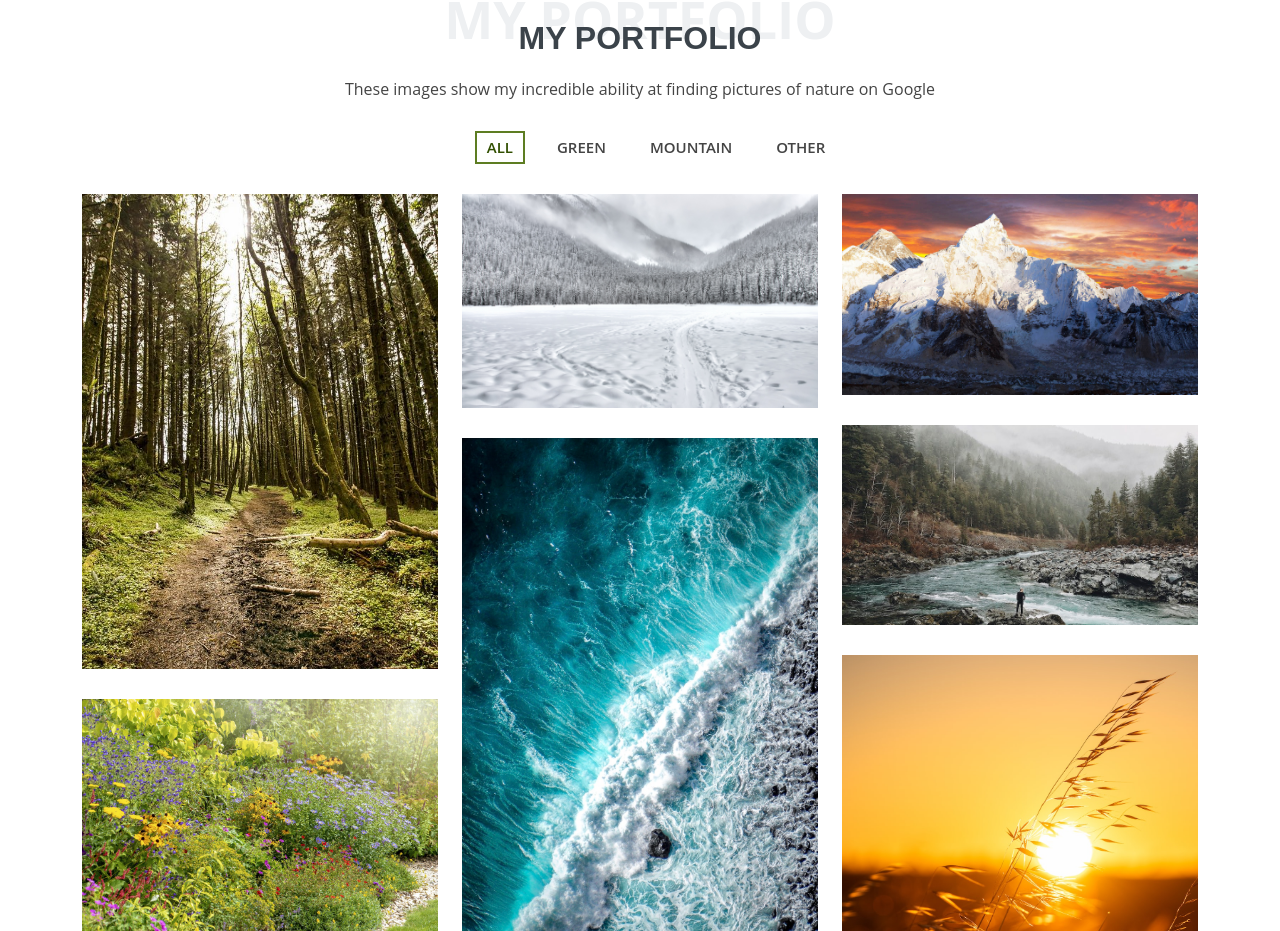
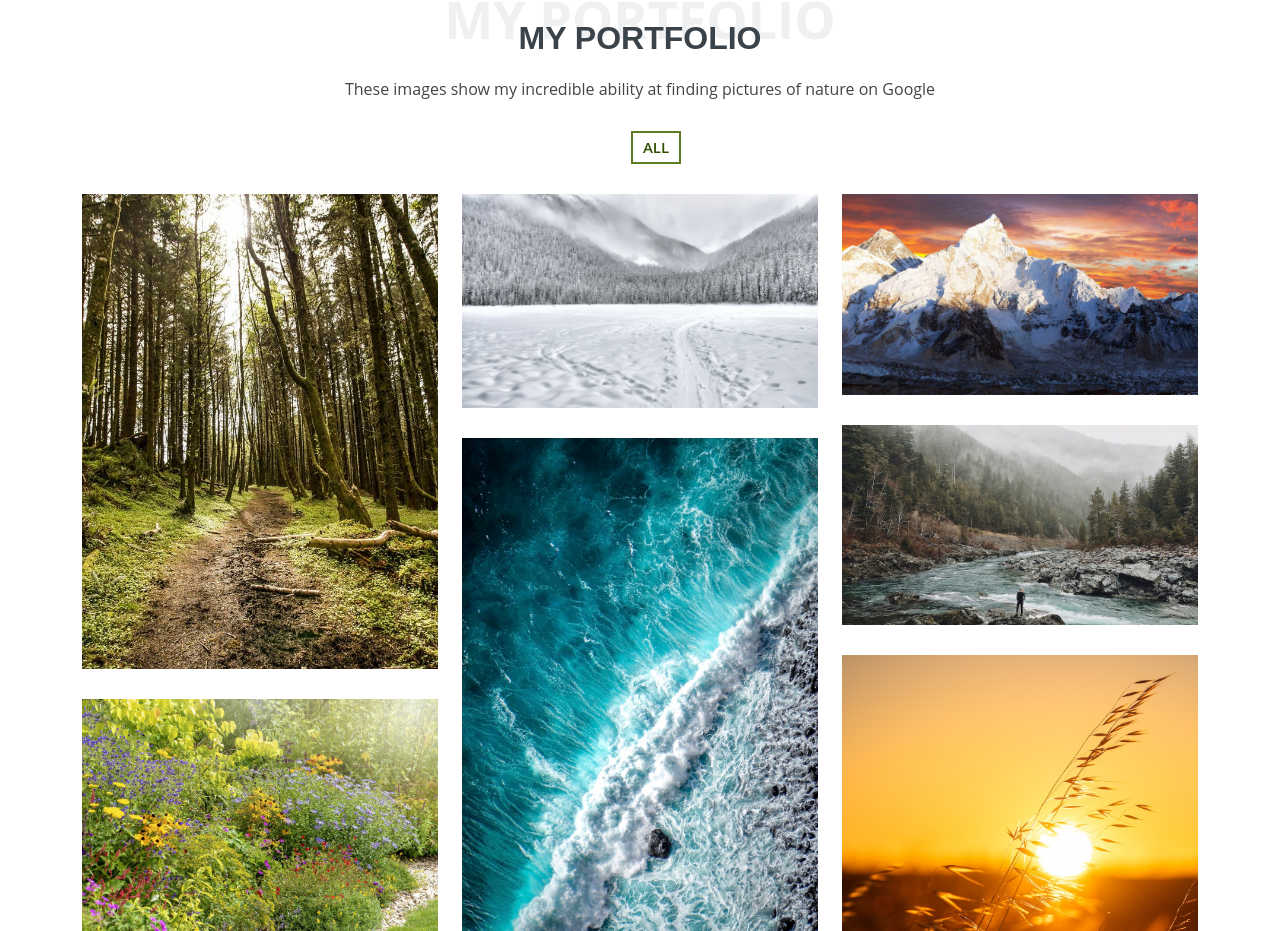
Before and after one commit to isaacbn17/IS201, a plain HTML site: page index.html in a window 1280 px wide. Shown: the part 3574-4505 px from the top of the page. Drawn offline with nearby package versions, Linux system fonts and the light colour scheme; a script that the page names is missing.

Commit message:
Add files via upload

```diff
--- a/index.html
+++ b/index.html
@@ -374,9 +374,6 @@
 
         <ul id="portfolio-flters" class="d-flex justify-content-center">
           <li data-filter="*" class="filter-active">All</li>
-          <li data-filter=".filter-green">Green</li>
-          <li data-filter=".filter-mountain">Mountain</li>
-          <li data-filter=".filter-other">Other</li>
         </ul>
 
         <div class="row portfolio-container">
```
